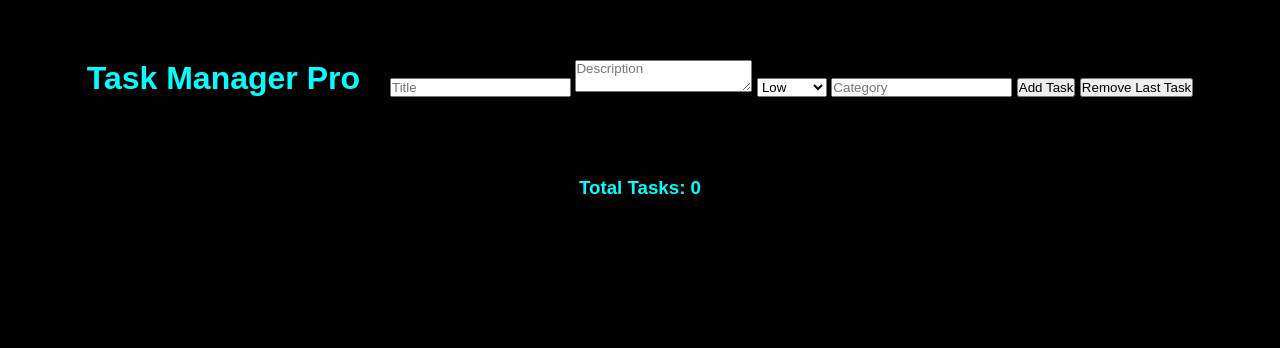
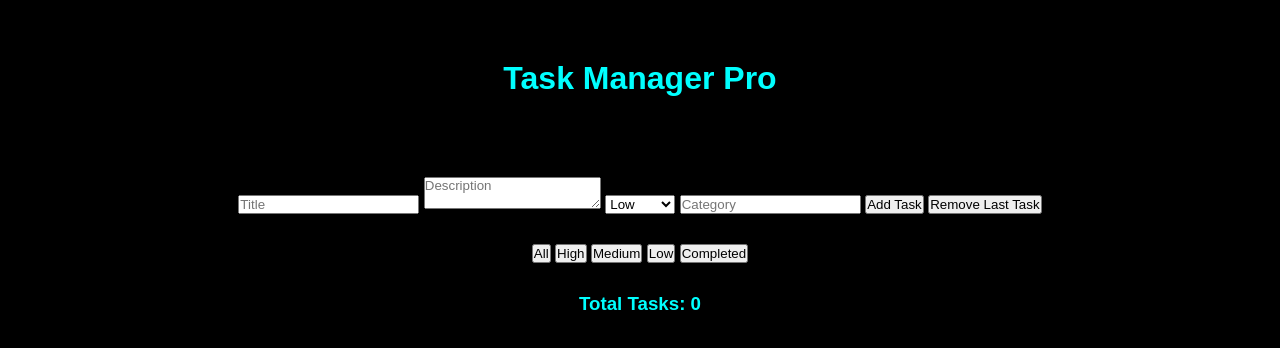
Before and after one commit to sarvaribrokhimov001/Task-Manager-Pro, a plain HTML site: page index.html in a window 1280 px wide. Drawn offline with Linux system fonts and the light colour scheme.

Commit message:
Task manager pro

```diff
--- a/index.html
+++ b/index.html
@@ -7,11 +7,12 @@
 </head>
 <body>
 
-<div class="container">
+
 <header>
     <h1 class="title">Task Manager Pro</h1>
 </header>
 
+<div class="container">
 <section class="form-box">
     <input id="title" type="text" placeholder="Title">
     <textarea class="desc" placeholder="Description"></textarea>
@@ -28,13 +29,13 @@
     <button class="removeLast"> Remove Last Task </button>
 </section>
 </div>
-<!-- <section class="filters">
+<section class="filters">
     <button data-filter="all"> All </button>
     <button data-filter="high"> High </button>
     <button data-filter="medium"> Medium </button>
     <button data-filter="low"> Low </button>
     <button data-filter="completed"> Completed </button>
-</section> -->
+</section>
 
 <h3> Total Tasks: <span id="count"> 0 </span></h3>
 
```
